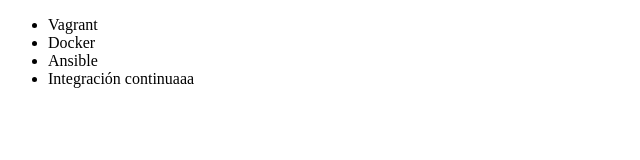
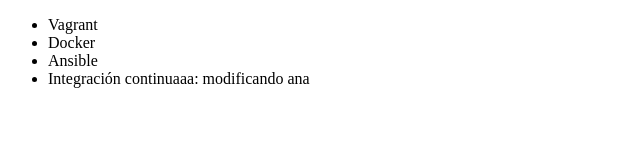
Before and after one commit to vcamachomanzano/alura-git, a plain HTML site: page index.html in a window 1280 px wide. Shown: the full height of the page, 0-640 px from the left. Drawn offline with Linux system fonts and the light colour scheme.

Commit message:
modificando un archivo desde Ana

```diff
--- a/index.html
+++ b/index.html
@@ -9,7 +9,7 @@
          <li> Vagrant </li>
          <li> Docker </li>
          <li> Ansible </li>
-         <li> Integración continuaaa </li>
+         <li> Integración continuaaa: modificando ana </li>
      </ul>
 </body>
 </html>
```
